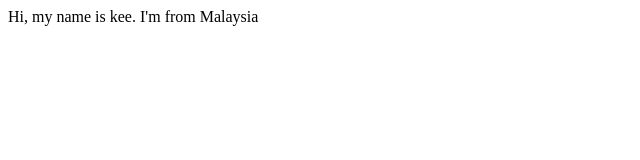
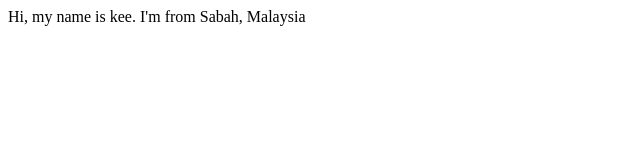
Before and after one commit to bryankeekk/demo-repo, a plain HTML site: page index.html in a window 1280 px wide. Shown: the full height of the page, 0-640 px from the left. Drawn offline with Linux system fonts and the light colour scheme.

Commit message:
Update index.html today

```diff
--- a/index.html
+++ b/index.html
@@ -1 +1 @@
-<div>Hi, my name is kee. I'm from Malaysia</div>
+<div>Hi, my name is kee. I'm from Sabah, Malaysia</div>
```
